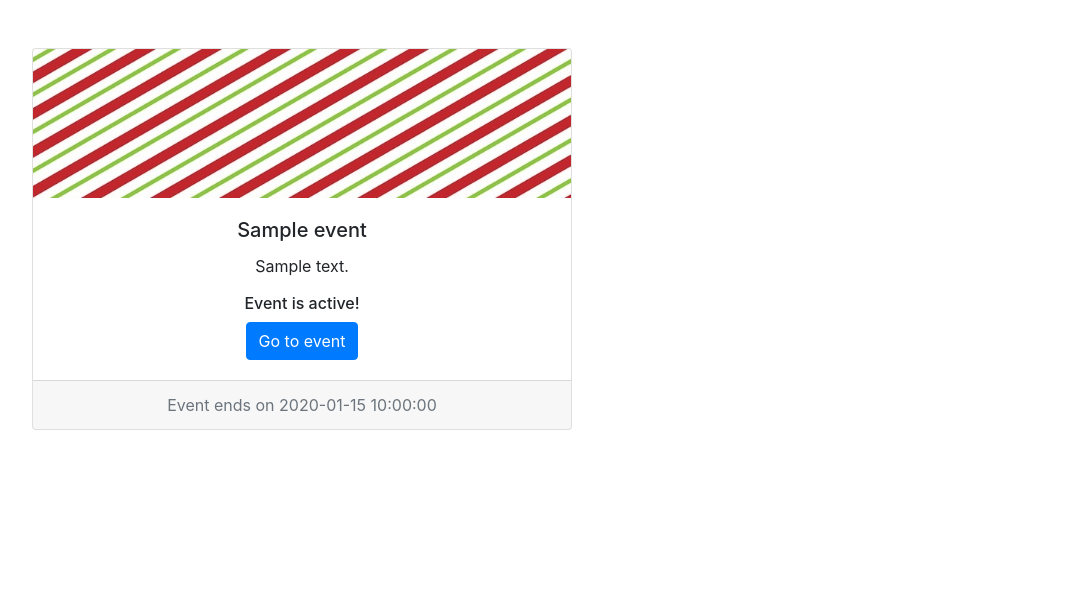
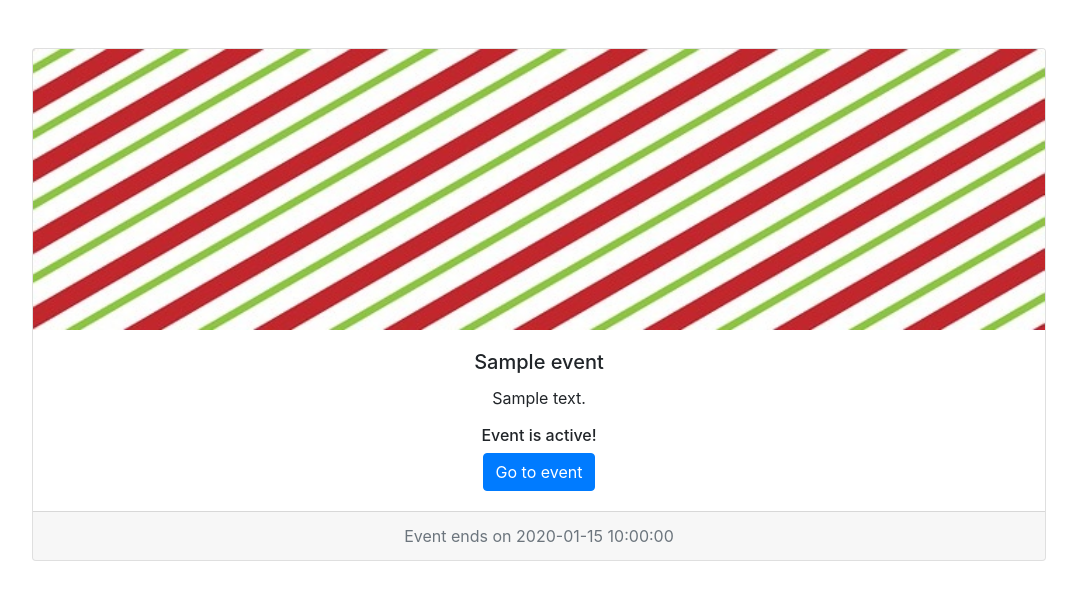
Before and after one commit to jordacai/gifted, a Flask app: page / in a window 1280 px wide. Shown: the part 66-666 px from the top of the page, without its empty margins (101-1178 px from the left). Run offline with Flask 2, Linux system fonts and the light colour scheme; the visitor is signed in with stand-in values (Sample User, id 1); tables that the repository leaves empty hold one stand-in row (values such as "Sample post"); parts of the project's set-up code (start-up, migrations or seed data) failed here and were passed over; some libraries are stand-ins or nearby versions.

Commit message:
Fixed width on card-deck.

```diff
--- a/gifted/main/templates/index.html
+++ b/gifted/main/templates/index.html
@@ -8,7 +8,7 @@ home
     {% for event in events %}
     <div class="container">
         <div class="card-deck">
-            <div class="card mb-3" style="max-width: 540px;">
+            <div class="card mb-3">
                 <img class="card-img-top" src="/static/xmas-wrapping-paper.jpg" alt="event image">
                 <div class="card-body">
                     <h5 class="card-title">{{ event.title }}</h5>
```
